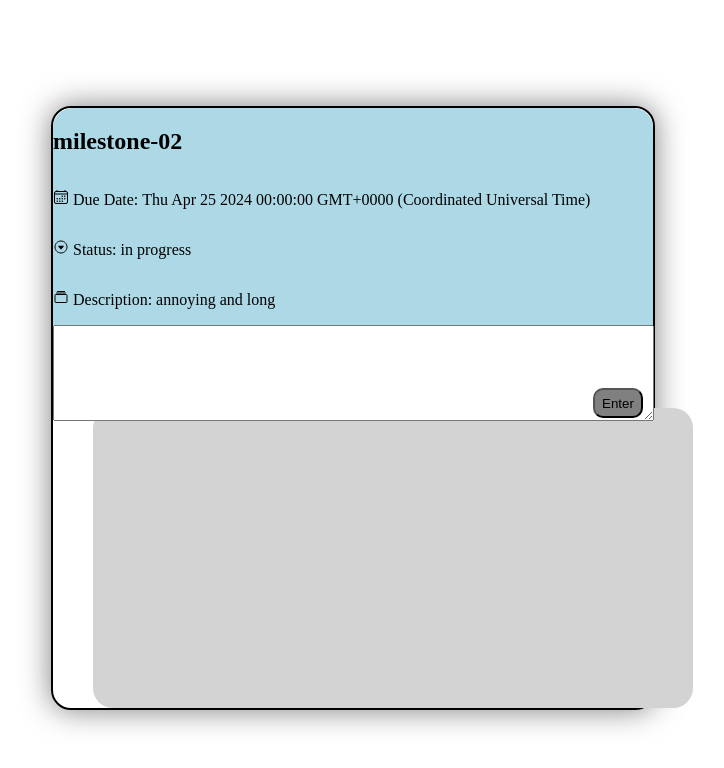
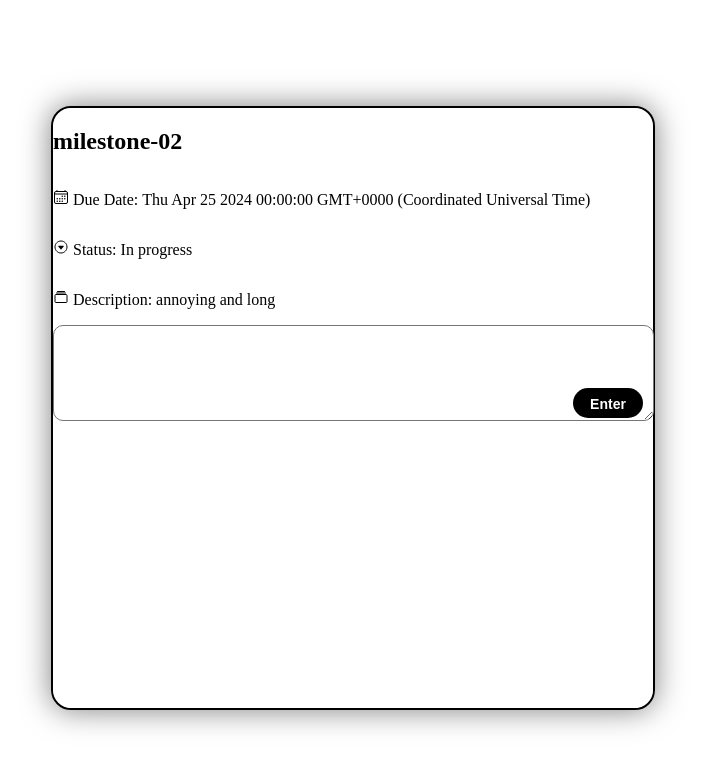
Before and after one commit to kch123456/CS-326, a website: page src/client/comment/comment.html in a window 1280 px wide. Shown: the whole page, without its empty margins (287-1011 px from the left). Drawn offline with nearby package versions, Linux system fonts and the light colour scheme.

Commit message:
add to comment task

```diff
--- a/src/client/comment/comment.html
+++ b/src/client/comment/comment.html
@@ -31,10 +31,9 @@
             <textarea id="message" name="message" rows="4" cols="50"></textarea>
             <input type="button" name="Enter" id="enter" value="Enter">
         </div>
-        <div class="subWrapper">
         <div class="discussion">
+            <div class="subWrapper"></div>
         </div>
-    </div>
     </div>
 
 </body>
--- a/src/client/comment/commentScript.js
+++ b/src/client/comment/commentScript.js
@@ -1,4 +1,4 @@
-let testingTask = {"name":"milestone-02","dueDate": new Date("4/25/2024"),"status":"in progress","description":"annoying and long"};
+let testingTask = {"name":"milestone-02","dueDate": new Date("4/25/2024"),"status":"In progress","description":"annoying and long"};
 
 
  function show(){
@@ -13,13 +13,19 @@ document.getElementById('description').innerHTML = description;
 }
 function addToDiscussion(){
 let discussion = document.querySelector('.discussion');
-let message = document.getElementById('message').value;
+let message = document.getElementById('message');
 let section = document.createElement('p');
+section.style.border = "2px solid black";
 section.classList.add('subWrapper');
-section.innerHTML = message;
+section.innerHTML = message.value;
 discussion.appendChild(section);
+message.value = "";
 }
 document.getElementById('enter').addEventListener('click', function(){
+    if(document.getElementById('message').value ===""){
+        alert('empty input');
+        return;
+    }
     addToDiscussion();
     return;
 });
--- a/src/client/comment/commentStyle.css
+++ b/src/client/comment/commentStyle.css
@@ -19,7 +19,7 @@ body{
 }
 
 .taskDetail{
-    background-color: lightblue;
+    background-color: white;
     border-radius: 20px;
     width: 600px;
     height: 300px;
@@ -32,34 +32,48 @@ body{
     margin: 15; /* Remove default margin */
 }
 .discussion{
-    background-color: lightgray;
+    background-color:white;
     border-radius: 20px;
     width: 600px;
     height: 300px;
     position: absolute;
     bottom: 0; /* Position discussion at the bottom */
     flex-direction: column;
+    overflow-y: auto;
 }
 #message{
     width: 595px;
     height: 90px;
     position: relative;
     z-index: 1;
+    border-radius: 10px;
 }
 #enter {
-    position: absolute; /* Set position to absolute */
+    position: absolute;
     top: 280px;
-    left: 540px;
-    width: 50px;
-    height: 30px;
-    border-radius: 10px;
-    z-index: 2; /* Set a higher z-index value */
-    background-color: gray
+    left: 520px;
+    width: 70px; /* Reduce width */
+    height: 30px; /* Reduce height */
+    border-radius: 15px; /* Smaller border radius */
+    z-index: 2;
+    background-color: black; /* Green background color */
+    color: white; /* Text color */
+    font-weight: bold; /* Bold text */
+    font-size: 14px; /* Font size */
+    text-align: center; /* Center text horizontally */
+    line-height: 30px; /* Center text vertically */
+    cursor: pointer; /* Cursor style on hover */
+    transition: background-color 0.3s; /* Smooth transition for background color change */
+    border: none; /* Remove border */
+    outline: none; /* Remove outline */
+}
+
+#enter:hover {
+    background-color: rgb(82, 82, 82); /* Darker green color on hover */
 }
 .discussion{
     flex-direction: column;
 }
 .subWrapper{
 margin: 40px;
-border: 2px black;
 }
```
